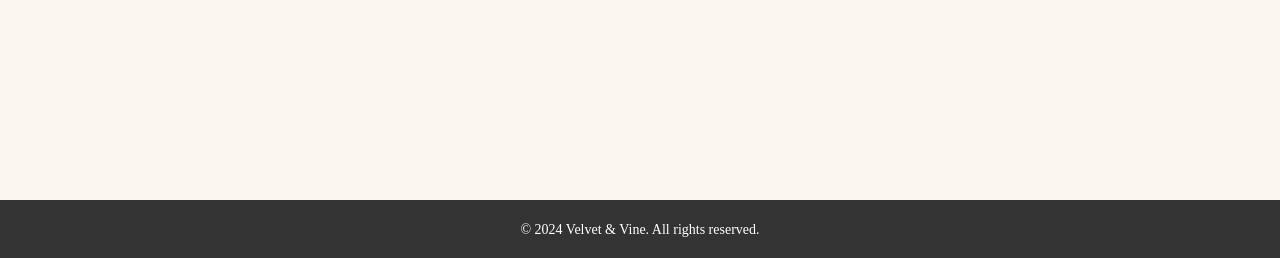
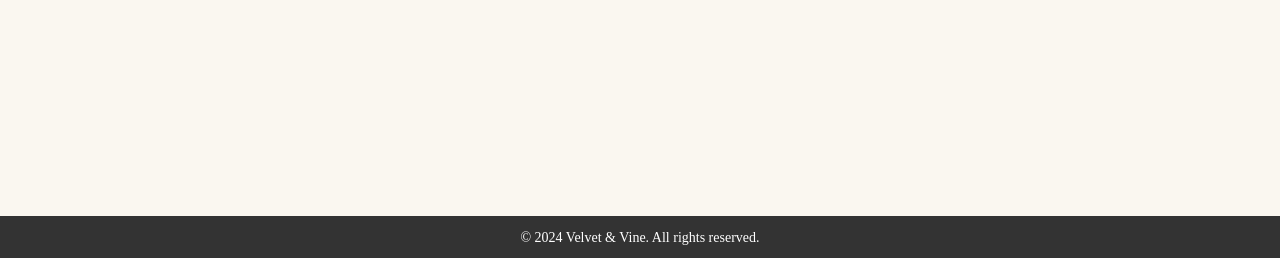
Before and after one commit to dachmiel/velvetandvine, a PHP site: page /velvetandvine/ in a window 1280 px wide. Shown: the part 542-800 px from the top of the page. Run offline with PHP 8.4, Linux system fonts and the light colour scheme; data that the repository does not hold is empty.

Commit message:
Update styles.css

```diff
--- a/public/css/styles.css
+++ b/public/css/styles.css
@@ -51,7 +51,7 @@ footer {
     background-color: #333;
     color: white;
     text-align: center;
-    padding: 1rem;
+    padding: 8px;
     position: fixed;
     bottom: 0;
     width: 100%;
```
